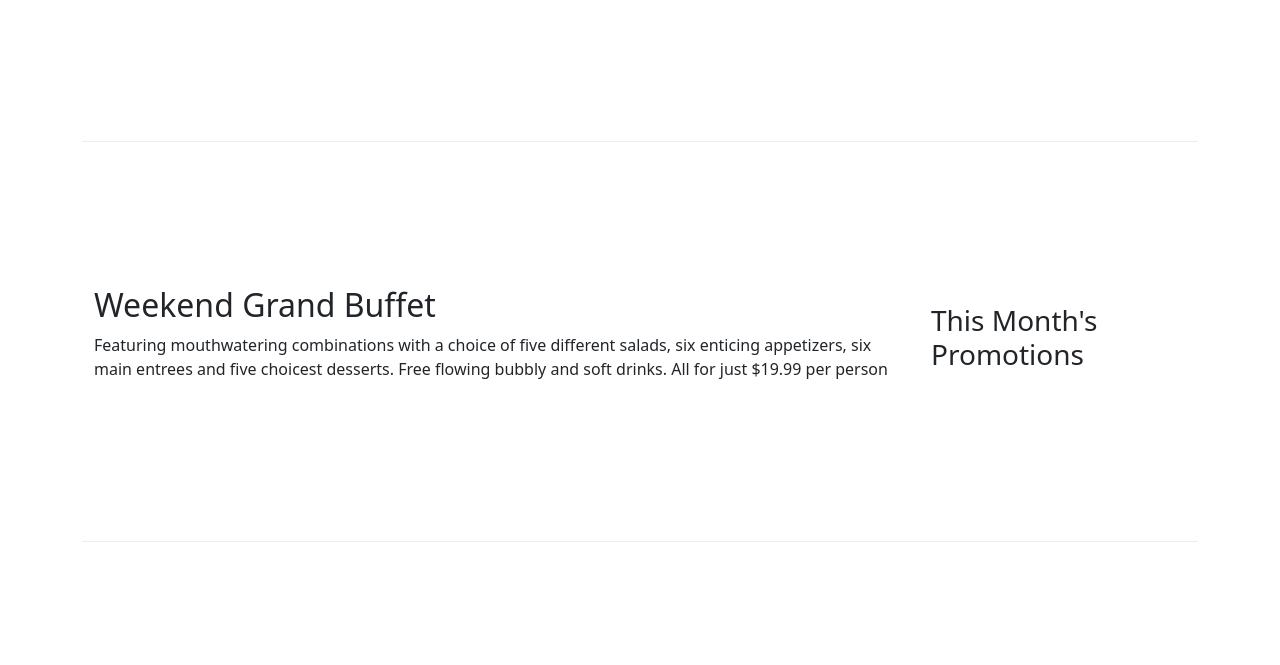
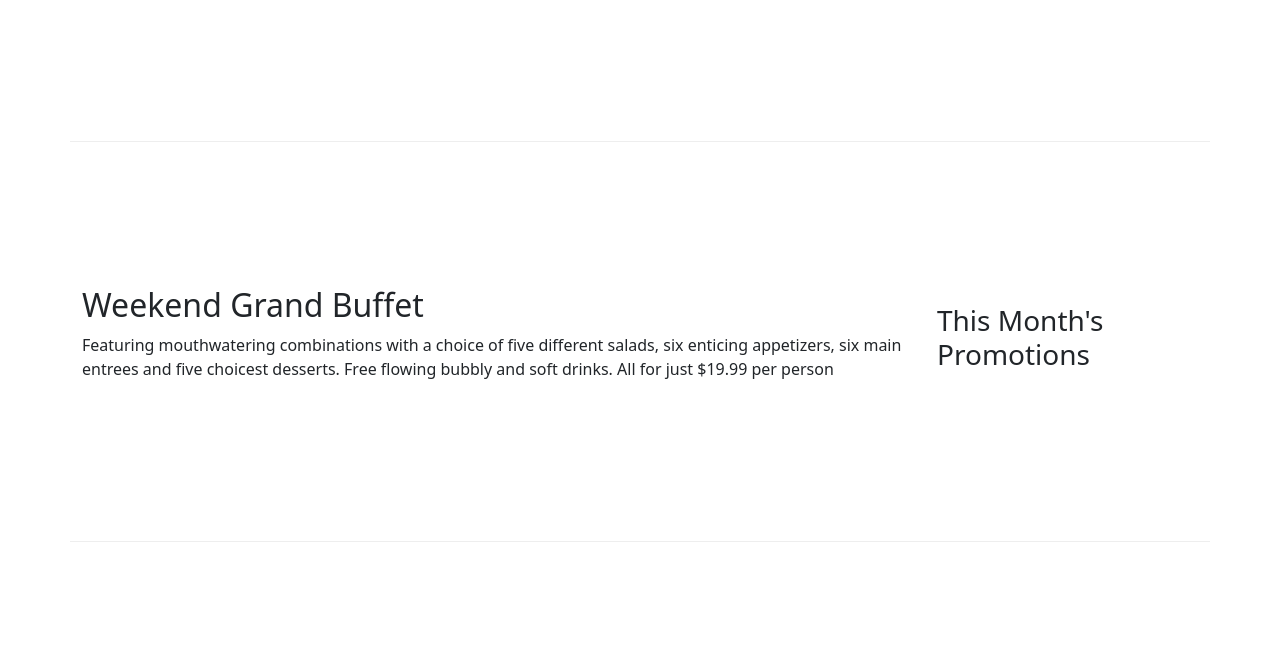
Before and after one commit to JohnVanBrocklin/cpsc_4380, a website: page index.html in a window 1280 px wide. Shown: the part 542-1207 px from the top of the page. Drawn offline with nearby package versions, Linux system fonts and the light colour scheme.

Commit message:
Assignment 1 tasks (updated)

```diff
--- a/css/styles.css
+++ b/css/styles.css
@@ -1,15 +1,3 @@
-/* Apply box-sizing to all elements */
-*,
-*::before,
-*::after {
-    box-sizing: border-box;
-}
-
-/* Set default margin and padding to 0 */
-html {
-    box-sizing: inherit;
-}
-
 .row-header {
     margin: 0px auto;
     padding: 0px;
--- a/index.html
+++ b/index.html
@@ -6,9 +6,9 @@
     <meta charset="utf-8">
     <meta name="viewport" content="width=device-width, initial-scale=1, shrink-to-fit=no">
     <meta http-equiv="x-ua-compatible" content="ie=edge">
+    <link rel="stylesheet" href="css/styles.css">
     <!-- Bootstrap CSS -->
     <link rel="stylesheet" href="node_modules/bootstrap/dist/css/bootstrap.min.css">
-    <link rel="stylesheet" href="css/styles.css">
     <title>Ristorante Con Fusion</title>
 </head>
 
```
Also changed, not shown: aboutus.html (+1 -1 lines).
